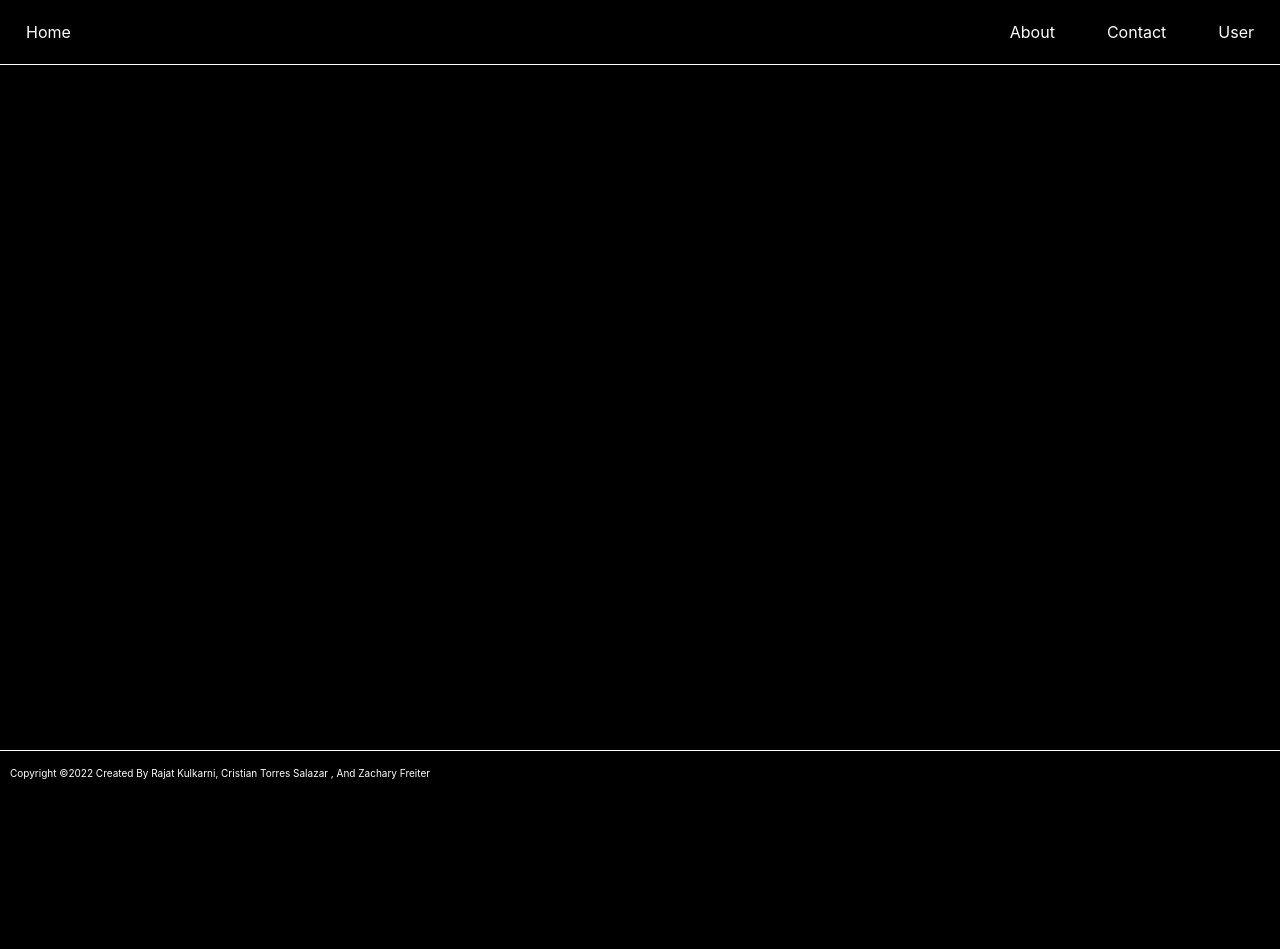
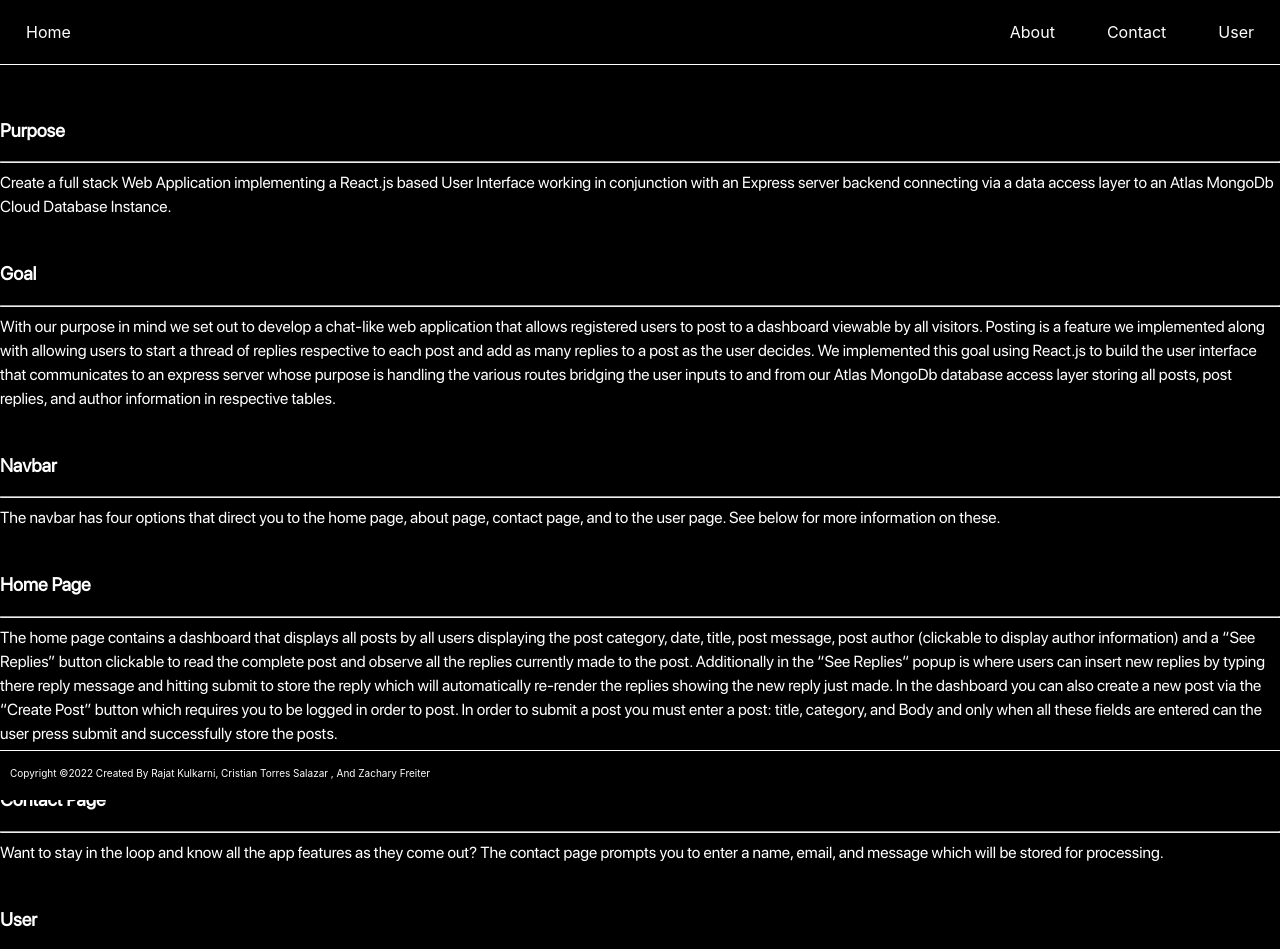
Before and after one commit to rk-pdx/Full-Stack-FInal-Project, a React app in the folder client/: page /about in a window 1280 px wide. Shown: the top 949 px of the page. Before the commit the page ends 800 px from the top, so only its background shows below. Built offline with nearby package versions, Linux system fonts and the light colour scheme; the HTML template or start-up script is replaced by a standard one.

Commit message:
AboutPage

```diff
--- a/client/src/components/About.jsx
+++ b/client/src/components/About.jsx
@@ -1,7 +1,38 @@
+
+import './about.css';
+
 const About = () => {
   return (
-    <div className='container-about'>
-      <p>About page</p>
+    <div className="about">
+      <div className="content">
+        <h3>Purpose</h3>
+        <hr/>
+        <div>
+        Create a full stack Web Application implementing a React.js based User Interface working in conjunction with an Express server backend connecting via a data access layer to an Atlas MongoDb Cloud Database Instance.
+        </div><br/>
+        <h3>Goal</h3>
+        <hr/>
+        <div>
+        With our purpose in mind we set out to develop a chat-like web application that allows registered users to post to a dashboard viewable by all visitors. Posting is a feature we implemented along with allowing users to start a thread of replies respective to each post and add as many replies to a post as the user decides. We implemented this goal using React.js to build the user interface that communicates to an express server whose purpose is handling the various routes bridging the user inputs to and from our Atlas MongoDb database access layer storing all posts, post replies, and author information in respective tables.
+        </div><br/>
+        <h3>Navbar</h3>
+        <hr/>
+        <div>The navbar has four options that direct you to the home page, about page, contact page, and to the user page. See below for more information on these.
+        </div><br/>
+        <h3>Home Page</h3>
+        <hr/>
+        <div>The home page contains a dashboard that displays all posts by all users displaying the post category, date, title, post message, post author (clickable to display author information) and a “See Replies” button clickable to read the complete post and observe all the replies currently made to the post. Additionally in the “See Replies“ popup is where users can insert new replies by typing there reply message and hitting submit to store the reply which will automatically re-render the replies showing the new reply just made. In the dashboard you can also create a new post via the “Create Post” button which requires you to be logged in order to post. In order to submit a post you must enter a post: title, category, and Body and only when all these fields are entered can the user press submit and successfully store the posts.
+        </div><br/>
+        <h3>Contact Page</h3>
+        <hr/>
+        <div>Want to stay in the loop and know all the app features as they come out? The contact page prompts you to enter a name, email, and message which will be stored for processing.
+        </div><br/>
+        <h3>User</h3>
+        <hr/>
+        <div>
+        Users have the ability to sign up and login to the application. This page is where you execute both those functions if you are a new user and click sign up, a successful sign up means you enter your first and last name, along with an email and by clicking login you create an account and are automatically logged in. If you're a current user and click log in you enter your username and if found you are logged in.
+        </div>
+      </div>
     </div>
   );
 };
--- /dev/null
+++ b/client/src/components/about.css
@@ -0,0 +1,7 @@
+.about {
+    color:white;
+}
+.content {
+    padding-top: 100px;
+    padding-bottom: 100px;
+}
--- a/client/src/popup.css
+++ b/client/src/popup.css
@@ -8,21 +8,21 @@
   z-index: 2;
   left: 20px;
   margin-top: 10px;
-  background: #1f1f1f;
+  background: white;
 }
 
 .pop-up::after {
   position: absolute;
   width: 20px;
   height: 20px;
-  border: 2px solid #1f1f1f;
+  border: 2px solid white;
   bottom: 100%;
   left: 50%;
   margin-left: -60px;
   content: '';
   transform: rotate(45deg);
   margin-bottom: -11px;
-  background-color: #1f1f1f;
+  background-color: white;
 }
 
 .button-pop {
```
